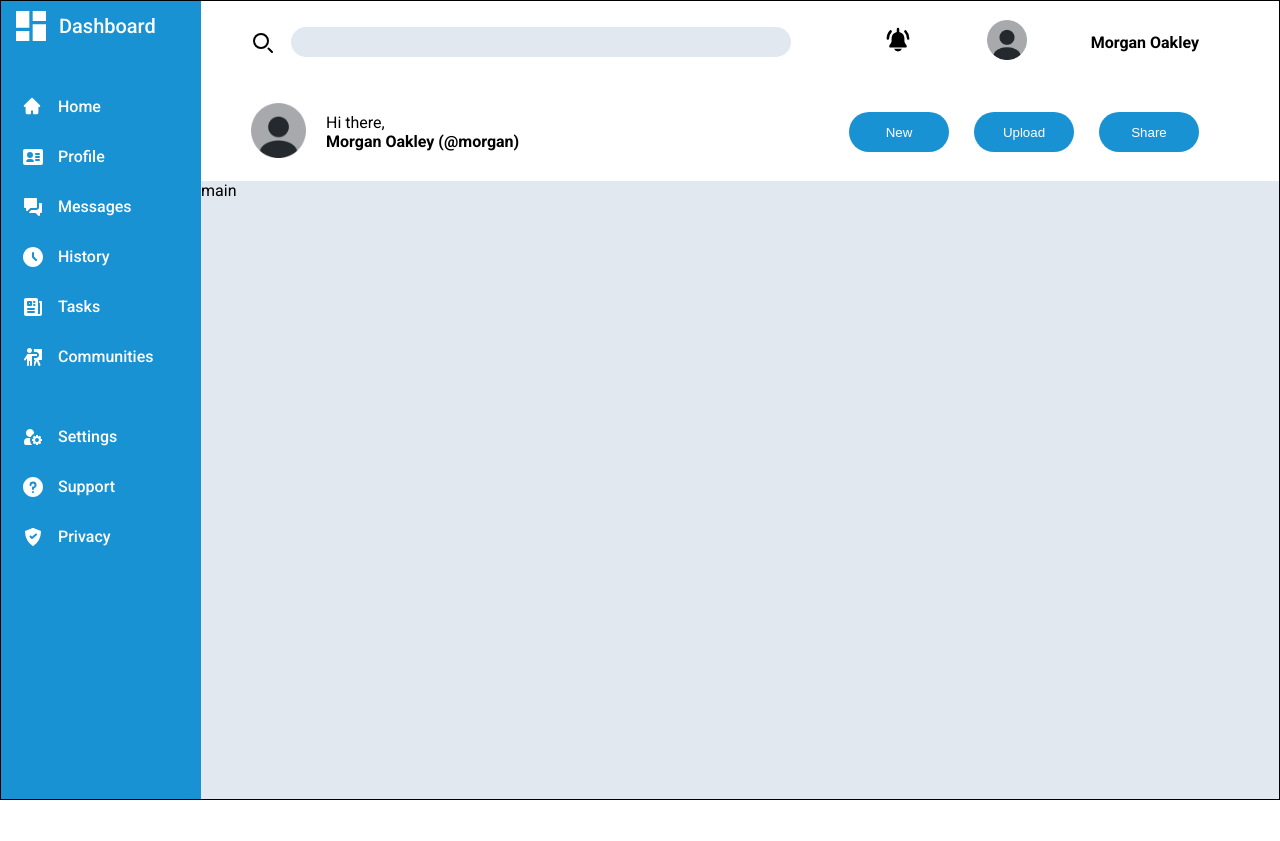
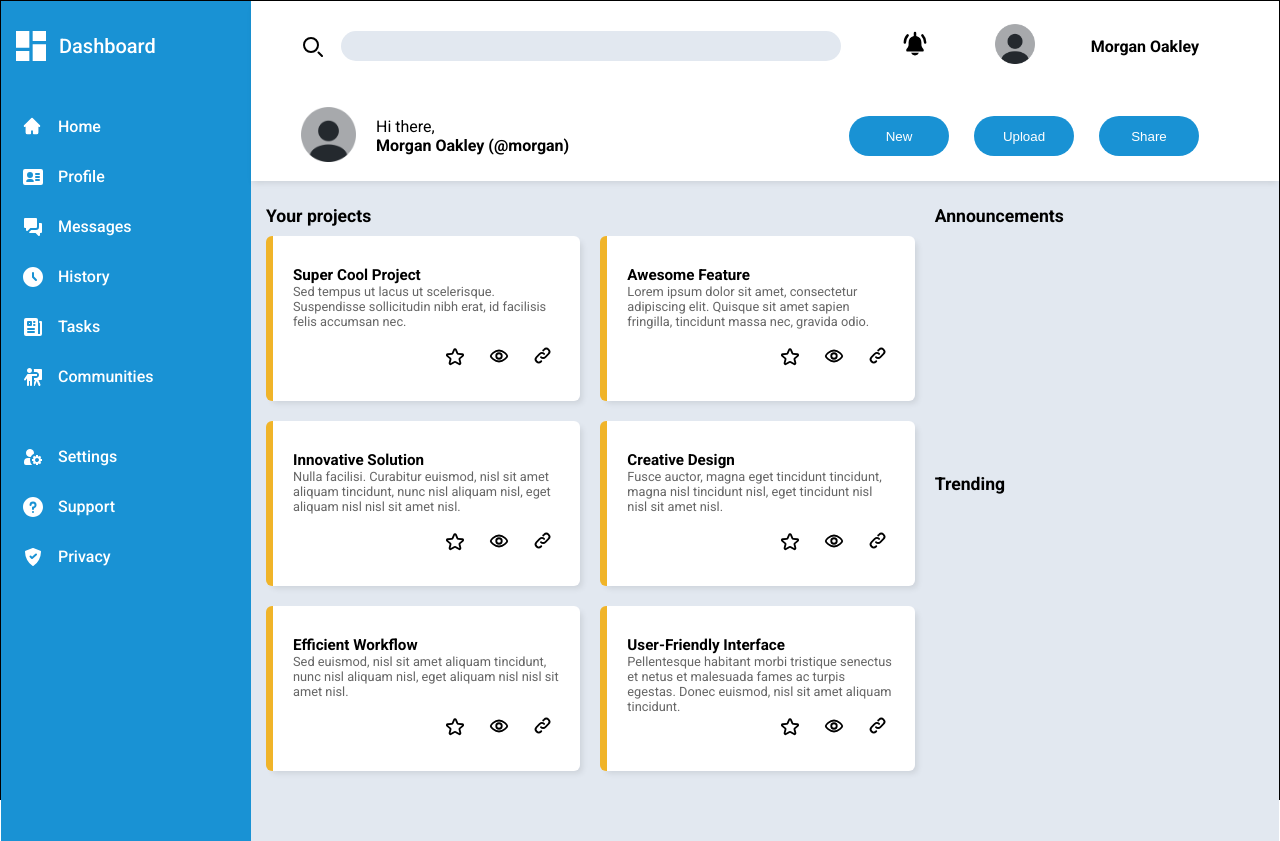
Before and after one commit to tmz0822/odin-admin-dashboard, a plain HTML site: page index.html in a window 1280 px wide. Before the commit the page ends 800 px from the top, so only its background shows below. Drawn offline with Linux system fonts and the light colour scheme.

Commit message:
Create project cards section

```diff
--- a/index.html
+++ b/index.html
@@ -69,7 +69,109 @@
           </div>
         </div>
       </header>
-      <main id="main">main</main>
+      <main id="main">
+        <div class="projects">
+          <h2>Your projects</h2>
+          <div class="project-cards">
+            <div class="card">
+              <div class="description">
+                <h3>Super Cool Project</h3>
+                <p>
+                  Sed tempus ut lacus ut scelerisque. Suspendisse sollicitudin
+                  nibh erat, id facilisis felis accumsan nec.
+                </p>
+              </div>
+              <div class="buttons">
+                <button><img src="images/star.svg" /></button>
+                <button><img src="images/eye.svg" type="" /></button>
+                <button><img src="images/link.svg" type="" /></button>
+              </div>
+            </div>
+            <div class="card">
+              <div class="description">
+                <h3>Awesome Feature</h3>
+                <p>
+                  Lorem ipsum dolor sit amet, consectetur adipiscing elit.
+                  Quisque sit amet sapien fringilla, tincidunt massa nec,
+                  gravida odio.
+                </p>
+              </div>
+              <div class="buttons">
+                <button><img src="images/star.svg" /></button>
+                <button><img src="images/eye.svg" /></button>
+                <button><img src="images/link.svg" /></button>
+              </div>
+            </div>
+            <div class="card">
+              <div class="description">
+                <h3>Innovative Solution</h3>
+                <p>
+                  Nulla facilisi. Curabitur euismod, nisl sit amet aliquam
+                  tincidunt, nunc nisl aliquam nisl, eget aliquam nisl nisl sit
+                  amet nisl.
+                </p>
+              </div>
+              <div class="buttons">
+                <button><img src="images/star.svg" /></button>
+                <button><img src="images/eye.svg" /></button>
+                <button><img src="images/link.svg" /></button>
+              </div>
+            </div>
+            <div class="card">
+              <div class="description">
+                <h3>Creative Design</h3>
+                <p>
+                  Fusce auctor, magna eget tincidunt tincidunt, magna nisl
+                  tincidunt nisl, eget tincidunt nisl nisl sit amet nisl.
+                </p>
+              </div>
+              <div class="buttons">
+                <button><img src="images/star.svg" /></button>
+                <button><img src="images/eye.svg" /></button>
+                <button><img src="images/link.svg" /></button>
+              </div>
+            </div>
+            <div class="card">
+              <div class="description">
+                <h3>Efficient Workflow</h3>
+                <p>
+                  Sed euismod, nisl sit amet aliquam tincidunt, nunc nisl
+                  aliquam nisl, eget aliquam nisl nisl sit amet nisl.
+                </p>
+              </div>
+              <div class="buttons">
+                <button><img src="images/star.svg" /></button>
+                <button><img src="images/eye.svg" /></button>
+                <button><img src="images/link.svg" /></button>
+              </div>
+            </div>
+            <div class="card">
+              <div class="description">
+                <h3>User-Friendly Interface</h3>
+                <p>
+                  Pellentesque habitant morbi tristique senectus et netus et
+                  malesuada fames ac turpis egestas. Donec euismod, nisl sit
+                  amet aliquam tincidunt.
+                </p>
+              </div>
+              <div class="buttons">
+                <button><img src="images/star.svg" /></button>
+                <button><img src="images/eye.svg" /></button>
+                <button><img src="images/link.svg" /></button>
+              </div>
+            </div>
+          </div>
+        </div>
+
+        <div class="main-right">
+          <div class="announcements">
+            <h2>Announcements</h2>
+          </div>
+          <div class="trending">
+            <h2>Trending</h2>
+          </div>
+        </div>
+      </main>
     </div>
   </body>
 </html>
--- a/style.css
+++ b/style.css
@@ -22,10 +22,8 @@ html {
   grid-template-areas:
     'sidebar header'
     'sidebar main';
-  grid-template-columns: 200px 1fr;
+  grid-template-columns: 250px 1fr;
   grid-template-rows: 180px 1fr;
-  padding: 0;
-  margin: 0;
 
   border: 1px solid;
   height: 100vh;
@@ -39,6 +37,7 @@ html {
   grid-template-rows: 50px 300px 1fr;
   row-gap: 30px;
   color: white;
+  padding-top: 20px;
 }
 
 .brand {
@@ -130,12 +129,13 @@ html {
   grid-area: header;
   padding: 0 80px 0 50px;
   display: grid;
+  grid-template-rows: 1fr 1fr;
+
   align-items: center;
+
+  position: relative;
+  box-shadow: 0 4px 6px -2px rgba(0, 0, 0, 0.1);
 }
-
-/* #header > * {
-  border: 1px solid;
-} */
 
 .header-top {
   display: grid;
@@ -143,6 +143,10 @@ html {
 
   align-items: center;
 }
+
+/* .header-top > * {
+  border: 1px solid;
+} */
 
 .header-top .user-info {
   display: grid;
@@ -233,4 +237,63 @@ html {
 #main {
   grid-area: main;
   background: #e2e8f0;
+  padding: 25px 20px 100px 15px;
+
+  display: grid;
+  grid-template-columns: 2fr 1fr;
+
+  column-gap: 20px;
 }
+
+main h2 {
+  font-size: 1.1rem;
+  margin-bottom: 10px;
+}
+
+.project-cards {
+  display: grid;
+  grid-template-columns: repeat(auto-fill, minmax(280px, 1fr));
+  grid-template-rows: repeat(auto-fill, minmax(150px, 1fr));
+  gap: 20px;
+  height: 100%;
+}
+
+.project-cards .card {
+  background: white;
+  padding: 30px 20px;
+  border-radius: 6px;
+  border-left: 7px solid #f0b429;
+
+  display: grid;
+  box-shadow: 4px 4px 6px -2px rgba(0, 0, 0, 0.1);
+}
+
+.project-cards .buttons {
+  place-self: end;
+
+  display: flex;
+  gap: 10px;
+}
+
+.project-cards .card button {
+  border: none;
+  background: none;
+  cursor: pointer;
+}
+
+.project-cards .card button img {
+  width: 22px;
+}
+
+.project-cards .card h3 {
+  font-size: 0.95rem;
+}
+
+.project-cards .card p {
+  font-size: 0.8rem;
+  color: #666;
+}
+
+.main-right {
+  display: grid;
+}
```
Also changed, not shown: dashboard-project.png (renamed from images/dashboard-project.png), images/eye.svg (added), images/link.svg (added), images/star.svg (added).
